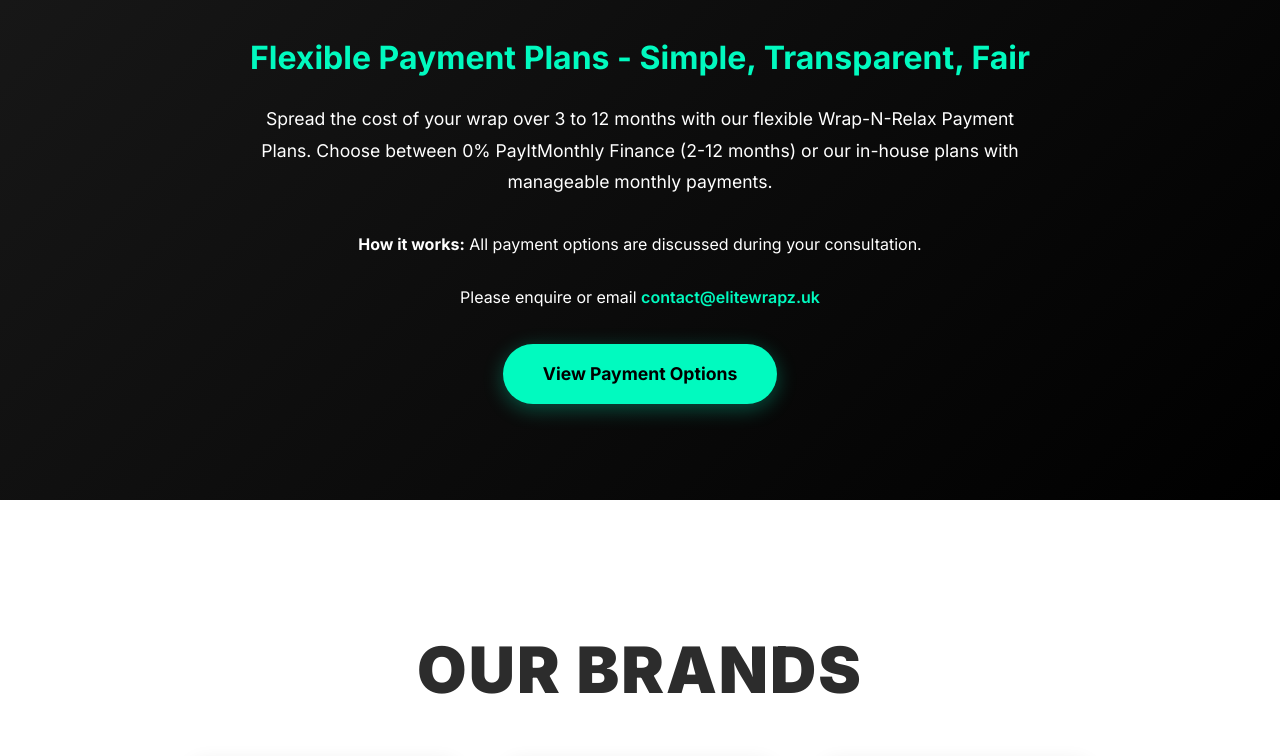
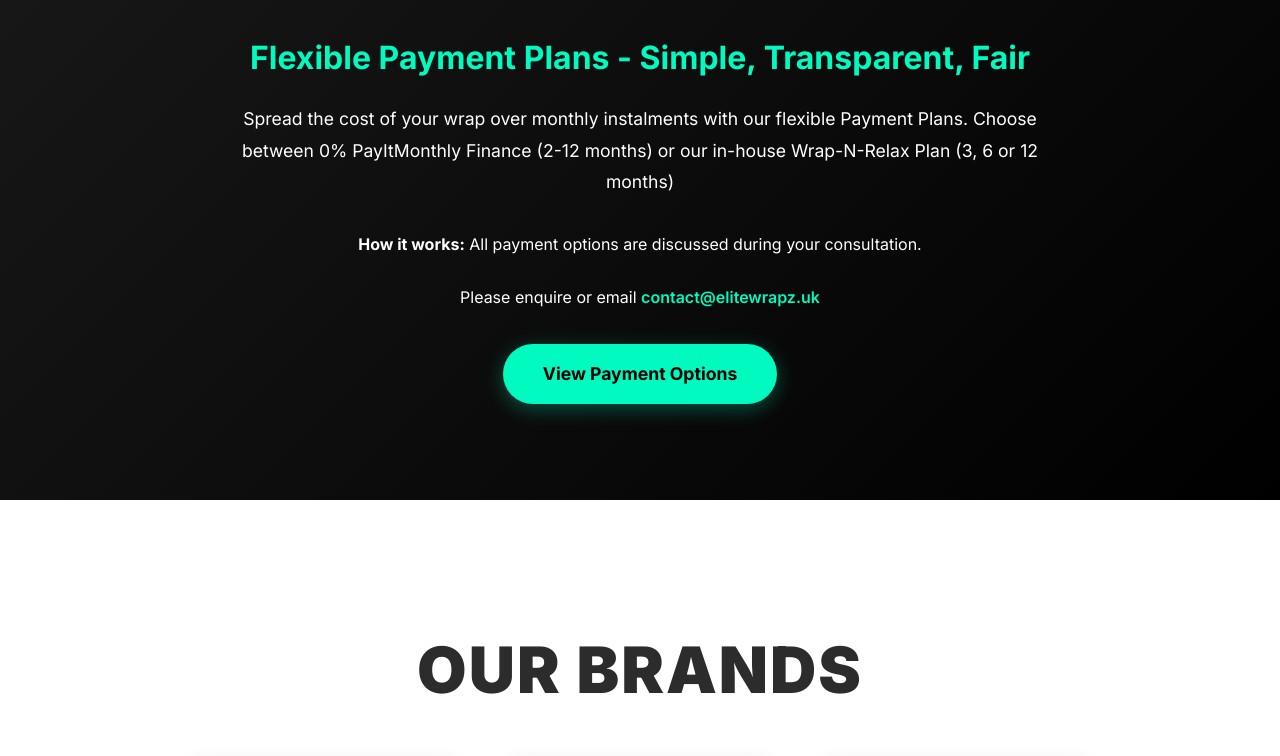
Before and after one commit to elitewrapzuk/elitewrapz-website, a website: page index.html in a window 1280 px wide. Shown: the part 3304-4060 px from the top of the page. Drawn offline with Linux system fonts and the light colour scheme.

Commit message:
Update payment plan description in index.html

```diff
--- a/index.html
+++ b/index.html
@@ -312,8 +312,8 @@
             <h2 class="section-title">WRAP-N-RELAX</h2>
             <h3 class="payment-title">Flexible Payment Plans - Simple, Transparent, Fair</h3>
             <p class="payment-description">
-                Spread the cost of your wrap over 3 to 12 months with our flexible Wrap-N-Relax Payment Plans.
-                Choose between 0% PayItMonthly Finance (2-12 months) or our in-house plans with manageable monthly payments.
+                Spread the cost of your wrap over monthly instalments with our flexible Payment Plans.
+                Choose between 0% PayItMonthly Finance (2-12 months) or our in-house Wrap-N-Relax Plan (3, 6 or 12 months)
             </p>
             <div class="payment-info">
                 <p><strong>How it works:</strong> All payment options are discussed during your consultation.</p>
```
